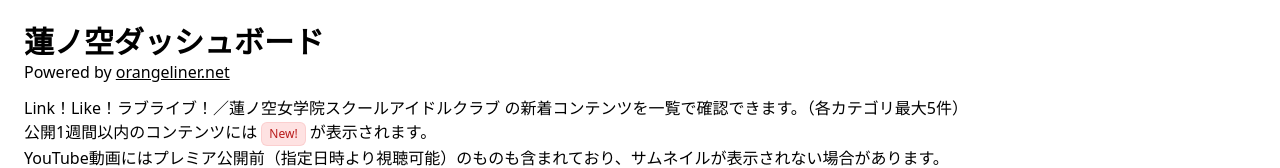
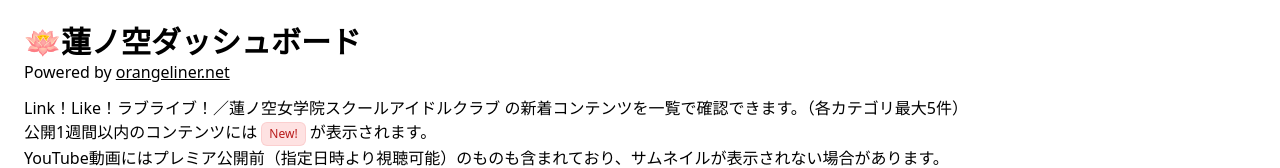
Before and after one commit to egamasa/lovelive, a SvelteKit app in the folder frontend/: page / in a window 1280 px wide. Shown: the top 168 px of the page. Built offline with nearby package versions, Linux system fonts and the light colour scheme; no server answers.

Commit message:
frontend / Add emoji (h1 title)

```diff
--- a/frontend/src/routes/+page.svelte
+++ b/frontend/src/routes/+page.svelte
@@ -81,7 +81,7 @@
 </svelte:head>
 
 <div class="mx-auto p-3 lg:p-6">
-  <h1 class="text-3xl font-bold">蓮ノ空ダッシュボード</h1>
+  <h1 class="text-3xl font-bold">🪷蓮ノ空ダッシュボード</h1>
   <h2>Powered by <a href="https://orangeliner.net" target="_blank" class="underline">orangeliner.net</a></h2>
 
   <div class="pt-3">
```
